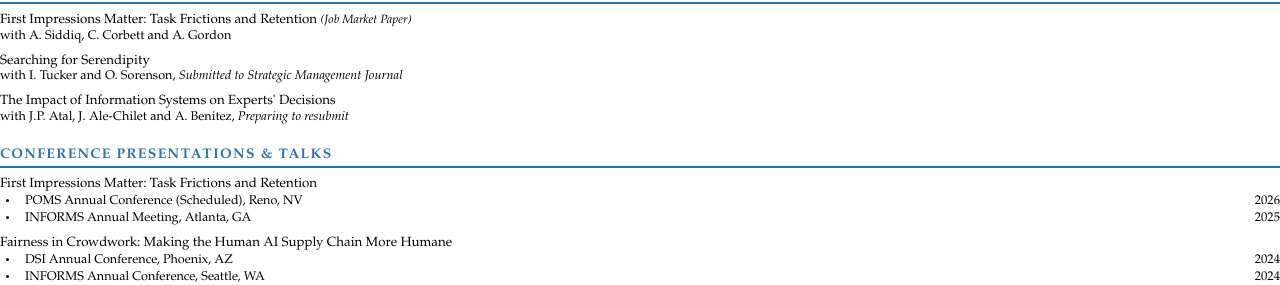
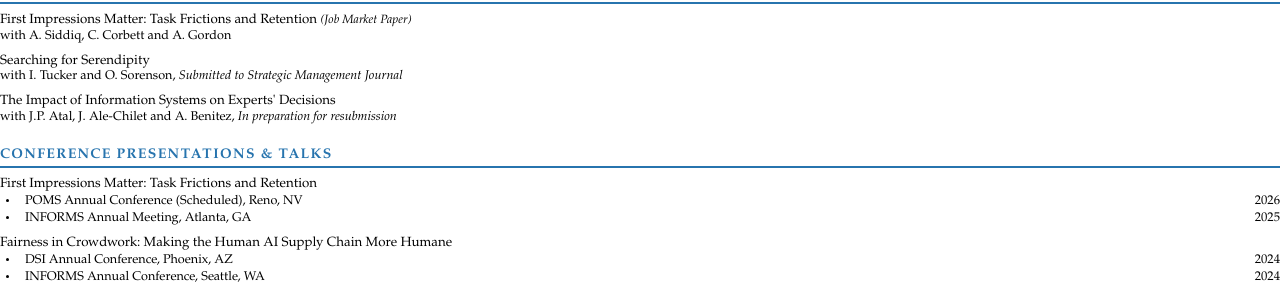
Before and after one commit to martins73/research-site, a Jekyll site: the page built from _pages/cv-print.html, in a window 1280 px wide. Shown: the part 573-858 px from the top of the page. Built offline with Jekyll 4.4.1, drawn with Linux system fonts in a browser that asks for light colours.

Commit message:
Update submission status to 'In preparation for resubmission'

```diff
--- a/_data/papers.yml
+++ b/_data/papers.yml
@@ -104,7 +104,7 @@ papers:
       - name: "A. Benitez"
         url: "https://alejandrabenitezu.com/"
     badges: []
-    submission: "Preparing to resubmit"
+    submission: "In preparation for resubmission"
     publication: ""
     highlights: ""
     abstract: >
```
